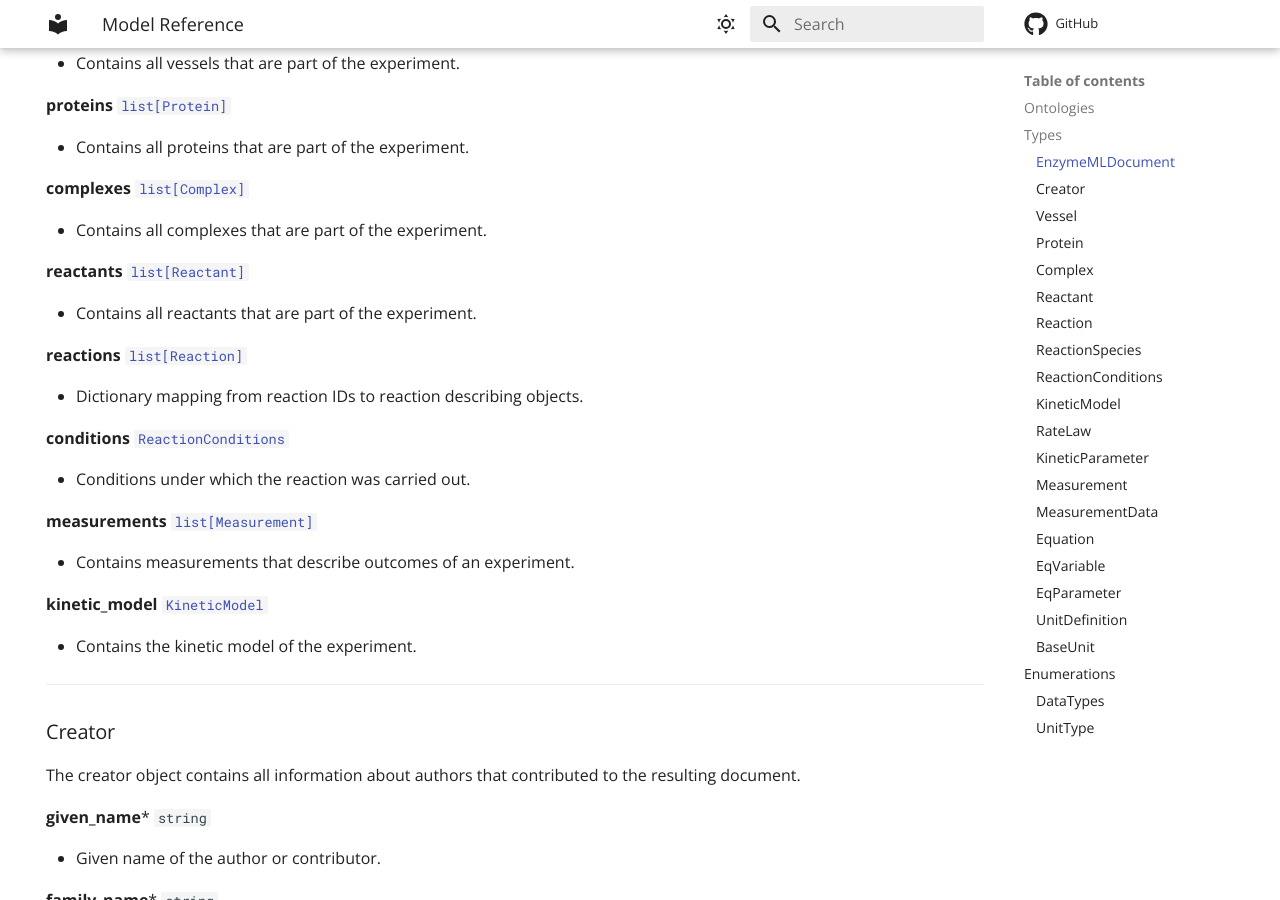
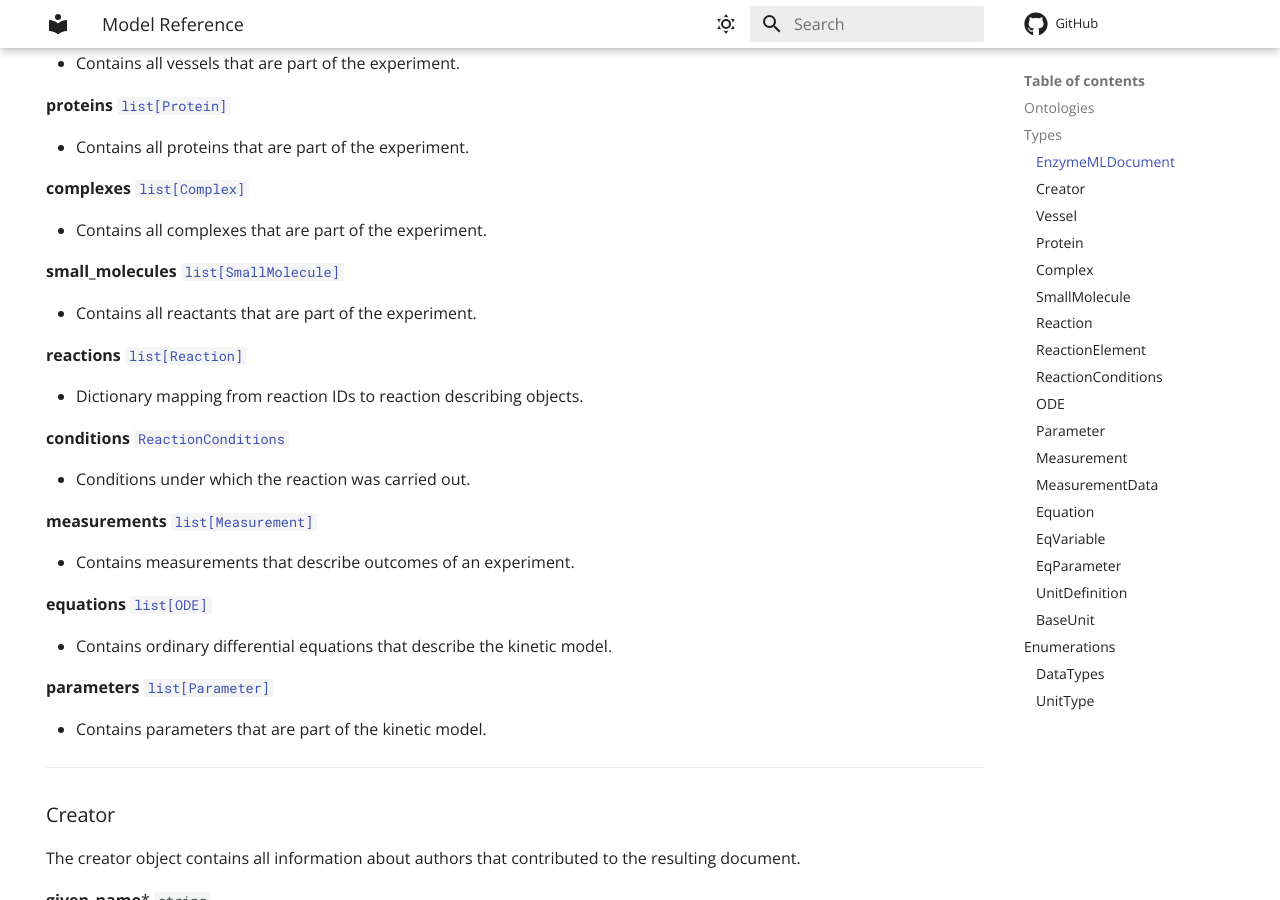
Before and after one commit to EnzymeML/enzymeml-specifications, an MkDocs documentation site: the page built from docs/model.md, in a window 1280 px wide and 900 px high, scrolled down 1150 px. Built offline with MkDocs 1.6.1 and Material for MkDocs 9.7.7, drawn with Linux system fonts in a browser that asks for light colours; comment, search, counter and statistics services are not loaded; some of the changed text lies outside the part shown.

Commit message:
Model update

```diff
--- a/docs/model.md
+++ b/docs/model.md
@@ -15,13 +15,12 @@ This page provides comprehensive information about the structure and components
         vessel(Vessel)
         protein(Protein)
         complex(Complex)
-        reactant(Reactant)
+        smallmolecule(SmallMolecule)
         reaction(Reaction)
-        reactionspecies(ReactionSpecies)
+        reactionelement(ReactionElement)
         reactionconditions(ReactionConditions)
-        kineticmodel(KineticModel)
-        ratelaw(RateLaw)
-        kineticparameter(KineticParameter)
+        ode(ODE)
+        parameter(Parameter)
         measurement(Measurement)
         measurementdata(MeasurementData)
         equation(Equation)
@@ -35,18 +34,18 @@ This page provides comprehensive information about the structure and components
         enzymemldocument(EnzymeMLDocument) --> vessel(Vessel)
         enzymemldocument(EnzymeMLDocument) --> protein(Protein)
         enzymemldocument(EnzymeMLDocument) --> complex(Complex)
-        enzymemldocument(EnzymeMLDocument) --> reactant(Reactant)
+        enzymemldocument(EnzymeMLDocument) --> smallmolecule(SmallMolecule)
         enzymemldocument(EnzymeMLDocument) --> reaction(Reaction)
         enzymemldocument(EnzymeMLDocument) --> reactionconditions(ReactionConditions)
         enzymemldocument(EnzymeMLDocument) --> measurement(Measurement)
-        enzymemldocument(EnzymeMLDocument) --> kineticmodel(KineticModel)
+        enzymemldocument(EnzymeMLDocument) --> ode(ODE)
+        enzymemldocument(EnzymeMLDocument) --> parameter(Parameter)
         vessel(Vessel) --> unitdefinition(UnitDefinition)
-        reaction(Reaction) --> reactionspecies(ReactionSpecies)
+        reaction(Reaction) --> equation(Equation)
+        reaction(Reaction) --> reactionelement(ReactionElement)
         reactionconditions(ReactionConditions) --> unitdefinition(UnitDefinition)
-        kineticmodel(KineticModel) --> ratelaw(RateLaw)
-        kineticmodel(KineticModel) --> kineticparameter(KineticParameter)
-        ratelaw(RateLaw) --> equation(Equation)
-        kineticparameter(KineticParameter) --> unitdefinition(UnitDefinition)
+        ode(ODE) --> equation(Equation)
+        parameter(Parameter) --> unitdefinition(UnitDefinition)
         measurement(Measurement) --> measurementdata(MeasurementData)
         measurementdata(MeasurementData) --> datatypes(DataTypes)
         measurementdata(MeasurementData) --> unitdefinition(UnitDefinition)
@@ -61,13 +60,12 @@ This page provides comprehensive information about the structure and components
         click vessel "#vessel" "Go to Vessel"
         click protein "#protein" "Go to Protein"
         click complex "#complex" "Go to Complex"
-        click reactant "#reactant" "Go to Reactant"
+        click smallmolecule "#smallmolecule" "Go to SmallMolecule"
         click reaction "#reaction" "Go to Reaction"
-        click reactionspecies "#reactionspecies" "Go to ReactionSpecies"
+        click reactionelement "#reactionelement" "Go to ReactionElement"
         click reactionconditions "#reactionconditions" "Go to ReactionConditions"
-        click kineticmodel "#kineticmodel" "Go to KineticModel"
-        click ratelaw "#ratelaw" "Go to RateLaw"
-        click kineticparameter "#kineticparameter" "Go to KineticParameter"
+        click ode "#ode" "Go to ODE"
+        click parameter "#parameter" "Go to Parameter"
         click measurement "#measurement" "Go to Measurement"
         click measurementdata "#measurementdata" "Go to MeasurementData"
         click equation "#equation" "Go to Equation"
@@ -81,8 +79,8 @@ This page provides comprehensive information about the structure and components
 
 
 ## Ontologies
+- [schema](https://schema.org/)
 - [OBO](http://purl.obolibrary.org/obo/)
-- [schema](https://schema.org/)
 
 
 ## Types
@@ -131,7 +129,7 @@ __complexes__ [`list[Complex]`](#complex)
 - Contains all complexes that are part of the experiment.
 
 
-__reactants__ [`list[Reactant]`](#reactant)
+__small_molecules__ [`list[SmallMolecule]`](#smallmolecule)
 
 - Contains all reactants that are part of the experiment.
 
@@ -151,9 +149,14 @@ __measurements__ [`list[Measurement]`](#measurement)
 - Contains measurements that describe outcomes of an experiment.
 
 
-__kinetic_model__ [`KineticModel`](#kineticmodel)
+__equations__ [`list[ODE]`](#ode)
 
-- Contains the kinetic model of the experiment.
+- Contains ordinary differential equations that describe the kinetic model.
+
+
+__parameters__ [`list[Parameter]`](#parameter)
+
+- Contains parameters that are part of the kinetic model.
 
 
 ------
@@ -259,7 +262,7 @@ __participants__ `list[string]`
 
 ------
 
-### Reactant
+### SmallMolecule
 This objects describes the reactants that were used or produced in the course of the experiment.
 
 __name__* `string`
@@ -304,7 +307,12 @@ __reversible__* `boolean`
 
 - `Default`: false
 
-__species__ [`list[ReactionSpecies]`](#reactionspecies)
+__rate_law__ [`Equation`](#equation)
+
+- Mathematical expression of the reaction.
+
+
+__species__ [`list[ReactionElement]`](#reactionelement)
 
 - List of reaction elements that are part of the reaction.
 
@@ -316,7 +324,7 @@ __modifiers__ `list[string]`
 
 ------
 
-### ReactionSpecies
+### ReactionElement
 This object is part of the Reaction object and describes either an educt, product or modifier. The latter includes buffers, counter-ions as well as proteins/enzymes.
 
 __species_id__* `string`
@@ -351,27 +359,7 @@ __ph__ `float`
 
 ------
 
-### KineticModel
-This object describes a kinetic model that was derived from the experiment.
-
-__name__* `string`
-
-- Name of the kinetic law.
-
-
-__equations__* [`list[RateLaw]`](#ratelaw)
-
-- Equation for the kinetic law.
-
-
-__parameters__ [`list[KineticParameter]`](#kineticparameter)
-
-- List of estimated parameters.
-
-
-------
-
-### RateLaw
+### ODE
 This object describes an ordinary differential equation that is part of the kinetic model.
 
 __species_id__* `string`
@@ -386,7 +374,7 @@ __equation__* [`Equation`](#equation)
 
 ------
 
-### KineticParameter
+### Parameter
 This object describes the parameters of the kinetic model and can include all estimated values.
 
 __name__* `string`
```
Also changed, not shown: 6 other files.
